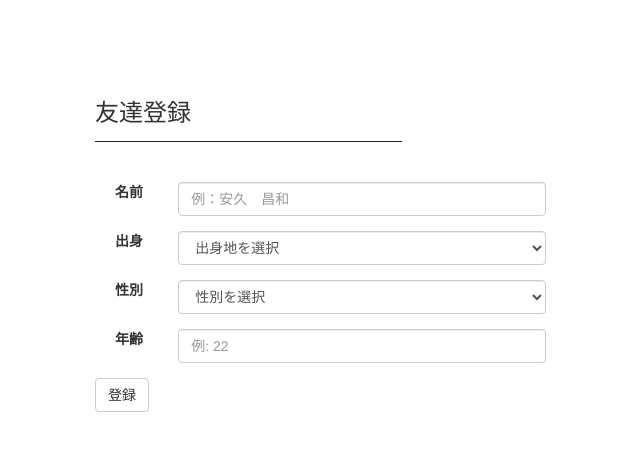
After one commit to ccm-koakuma/fresys, a PHP site: page /design/new.html in a window 1280 px wide. The commit adds this page. Shown: the top 451 px of the page, without its empty margins (161-801 px from the left). Run offline with PHP 8.4, Linux system fonts and the light colour scheme.

Commit message:
create page for add friends information

```diff
--- a/assets/css/style.css
+++ b/assets/css/style.css
@@ -29,3 +29,19 @@
 .well{
   width: 60%;
 }
+form.form-horizontal{
+  width: 60%;
+}
+.form-group{
+  overflow: auto;
+}
+.content_title{
+  text-align: center;
+  width: 20%;
+  float: left;
+  font-weight: 600;
+}
+.content_input{
+  width: 75%;
+  float: left;
+}
--- /dev/null
+++ b/design/new.html
@@ -0,0 +1,56 @@
+<!DOCTYPE html>
+<html>
+  <head>
+    <meta charset="utf-8">
+    <title>都道府県お友達システム</title>
+
+    <link rel="stylesheet" href="../assets/css/bootstrap.css">
+    <link rel="stylesheet" href="../assets/font-awesome/css/font-awesome.css">
+    <link rel="stylesheet" href="../assets/css/style.css">
+  </head>
+  <body>
+    <div class="contents">
+      <div class="contents_title">
+        <h1>友達登録</h1>
+      </div>
+      <form method="post" action="" class="form-horizontal" role="form">
+        <div class="form-group">
+          <div class="content_title">名前</div>
+          <div class="content_input">
+            <input type="text" name="name" class="form-control" placeholder="例：安久　昌和">
+          </div>
+        </div>
+        <div class="form-group">
+          <div class="content_title">出身</div>
+          <div class="content_input">
+            <select class="form-control" name="area_id">
+              <option value="0">出身地を選択</option>
+              <option value="1">北海道</option>
+              <option value="2">青森</option>
+              <option value="3">岩手</option>
+              <option value="4">宮城</option>
+              <option value="5">秋田</option>
+            </select>
+          </div>
+        </div>
+        <div class="form-group">
+          <div class="content_title">性別</div>
+          <div class="content_input">
+            <select class="form-control" name="gender">
+              <option value="0">性別を選択</option>
+              <option value="1">男性</option>
+              <option value="2">女性</option>
+            </select>
+          </div>
+        </div>
+        <div class="form-group">
+          <div class="content_title">年齢</div>
+          <div class="content_input">
+            <input type="text" name="age" class="form-control" placeholder="例: 22">
+          </div>
+        </div>
+        <input type="submit" class="btn btn-default" value="登録">
+      </form>
+    </div>
+  </body>
+</html>
```
